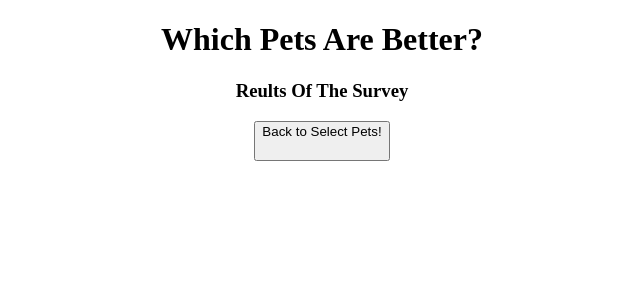
After one commit to TheTeejers/scienceprojectbywill, a PHP site: page /Results.html in a window 1280 px wide. The commit adds this page. Shown: the top 300 px of the page, without its empty margins (318-958 px from the left). Run offline with PHP 8.4, Linux system fonts and the light colour scheme.

Commit message:
finished with survey TODO is add results page

```diff
--- a/Cats.html
+++ b/Cats.html
@@ -119,7 +119,7 @@
 
 
 
-      <input className='submitButton' type='submit' value='Submit Cat Costs!'/>
+      <input class='submitButton' type='submit' value='Submit Cat Costs!'/>
     </form>
       <script src="https://www.gstatic.com/firebasejs/4.7.0/firebase.js"></script>
       <script src='./js/catDataCollection.js'></script>
--- a/CatsAndDogs.html
+++ b/CatsAndDogs.html
@@ -232,7 +232,7 @@
 
 
 
-      <input className='submitButton' type='submit' value='Submit Pet Costs!'/>
+      <input class='submitButton' type='submit' value='Submit Pet Costs!'/>
     </form>
      <script src="https://www.gstatic.com/firebasejs/4.7.0/firebase.js"></script>
    <script src='./js/catAndDogdataCollection.js'></script>
--- a/Dogs.html
+++ b/Dogs.html
@@ -123,7 +123,7 @@
 
 
 
-      <input className='submitButton' type='submit' value='Submit Dog Costs!'/>
+      <input class='submitButton' type='submit' value='Submit Dog Costs!'/>
     </form>
     <script src="https://www.gstatic.com/firebasejs/4.7.0/firebase.js"></script>
     <script src='./js/dogDataCollection.js'></script>
--- a/css/main.css
+++ b/css/main.css
@@ -1,3 +1,13 @@
 body {
   text-align: center
 }
+
+.submitButton {
+  margin-bottom: 60px;
+  padding-bottom: 60px;
+}
+
+.returnHome, .catsButton, .dogsButton, .catsAndDogsButton {
+  margin-bottom: 20px;
+  padding-bottom: 20px;
+}
--- /dev/null
+++ b/results.html
@@ -0,0 +1,23 @@
+<!DOCTYPE html>
+<html>
+<head>
+  <title>Results of Survey</title>
+  <link rel="stylesheet" href="./css/main.css">
+</head>
+<body>
+  <header>
+    <h1 class="pageTitle">
+      Which Pets Are Better?
+    </h1>
+    <h3 class="catIntro">
+      Reults Of The Survey
+    </h3>
+  </header>
+  <div>
+    <form action='./home.html'>
+      <input class='returnHome' type="submit" value='Back to Select Pets!' />
+    </form>
+  </div>
+
+</body>
+</html>
```
Also changed, not shown: home.html (+6 -3 lines), js/getResults.js (added, +11 -0 lines).
